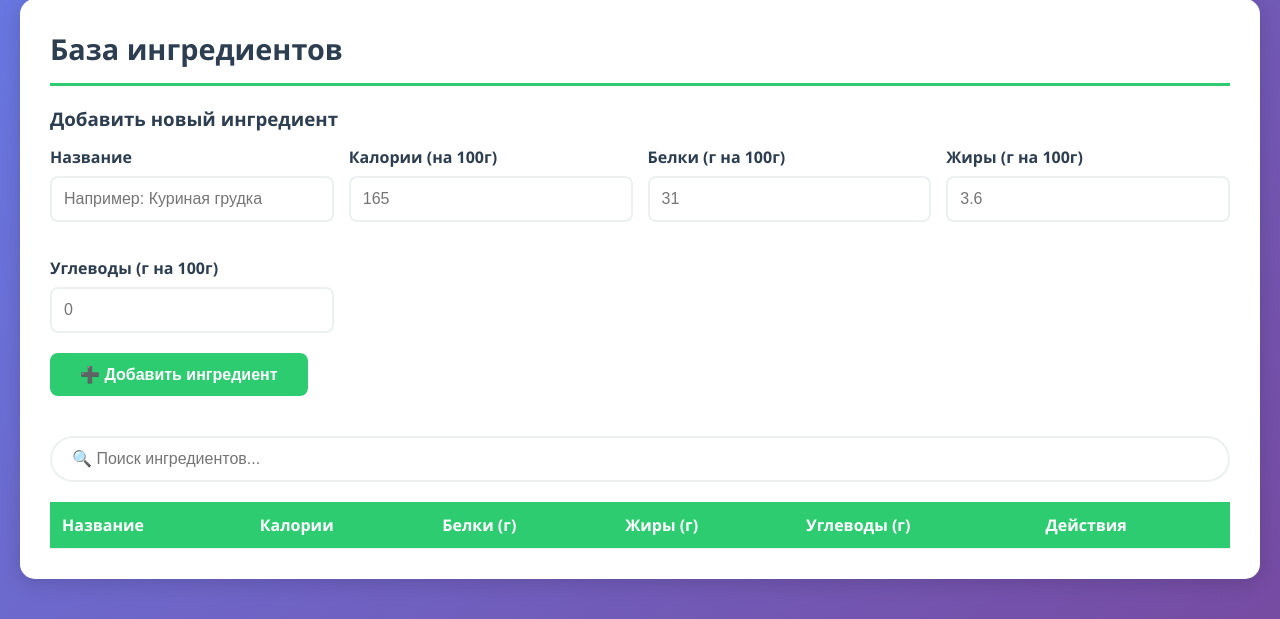
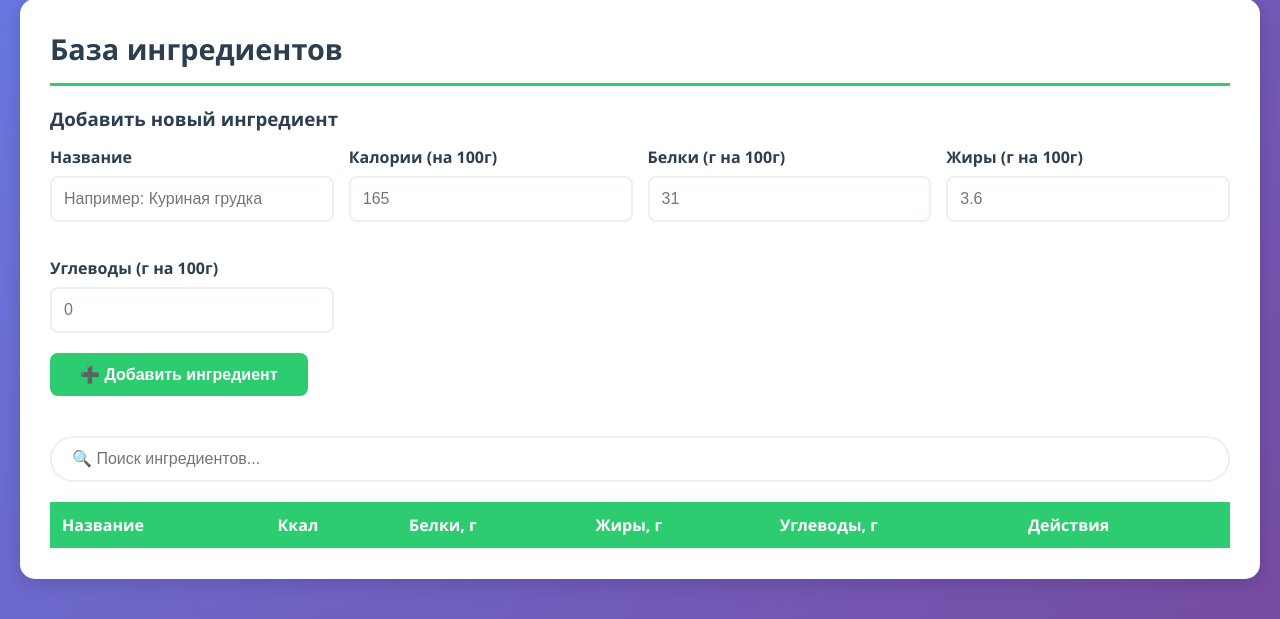
Before and after one commit to TomatoInOil/food-purchase-planner, a Django app: page / in a window 1280 px wide, after a click on "🥗 Ингредиенты". Shown: the part 279-898 px from the top of the page. Run offline with Django 5.2, Linux system fonts and the light colour scheme; the visitor is signed in with stand-in values (Sample User, id 1); data comes from the database, SQL or seed files in the repository; data that the repository does not hold is empty.

Commit message:
feat(styles): enhance ingredient table layout in recipe manager
- Added a wrapper for the ingredient table to enable horizontal scrolling on smaller screens.
- Updated table headers to include both full and short labels for better readability and space management.
- Adjusted CSS styles for improved responsiveness and user experience.

```diff
--- a/src/config/static/css/recipe_manager.css
+++ b/src/config/static/css/recipe_manager.css
@@ -503,10 +503,16 @@ textarea {
     }
 }
 
+.ingredient-table-wrapper {
+    overflow-x: auto;
+    -webkit-overflow-scrolling: touch;
+    margin-top: 20px;
+}
+
 .ingredient-table {
     width: 100%;
+    min-width: 600px;
     border-collapse: collapse;
-    margin-top: 20px;
 }
 
 .ingredient-table th,
@@ -520,6 +526,10 @@ textarea {
     background: var(--primary);
     color: var(--white);
     font-weight: 600;
+}
+
+.ingredient-table .th-short {
+    display: none;
 }
 
 .ingredient-table tbody tr:hover {
@@ -639,6 +649,14 @@ textarea {
         margin-right: 0;
     }
 
+    .ingredient-table .th-full {
+        display: none;
+    }
+
+    .ingredient-table .th-short {
+        display: inline;
+    }
+
     .form-actions .btn {
         padding: 10px 16px;
         font-size: 0.95em;
--- a/src/config/templates/recipe_manager/_tab_ingredients.html
+++ b/src/config/templates/recipe_manager/_tab_ingredients.html
@@ -35,19 +35,21 @@
             <input type="text" placeholder="🔍 Поиск ингредиентов..." id="ingredientSearch" onkeyup="filterIngredients()">
         </div>
 
+        <div class="ingredient-table-wrapper">
         <table class="ingredient-table" id="ingredientTable">
             <thead>
                 <tr>
                     <th>Название</th>
-                    <th>Калории</th>
-                    <th>Белки (г)</th>
-                    <th>Жиры (г)</th>
-                    <th>Углеводы (г)</th>
+                    <th><span class="th-full">Ккал</span><span class="th-short">К</span></th>
+                    <th><span class="th-full">Белки, г</span><span class="th-short">Б</span></th>
+                    <th><span class="th-full">Жиры, г</span><span class="th-short">Ж</span></th>
+                    <th><span class="th-full">Углеводы, г</span><span class="th-short">У</span></th>
                     <th>Действия</th>
                 </tr>
             </thead>
             <tbody id="ingredientTableBody">
             </tbody>
         </table>
+        </div>
     </div>
 </div>
```
